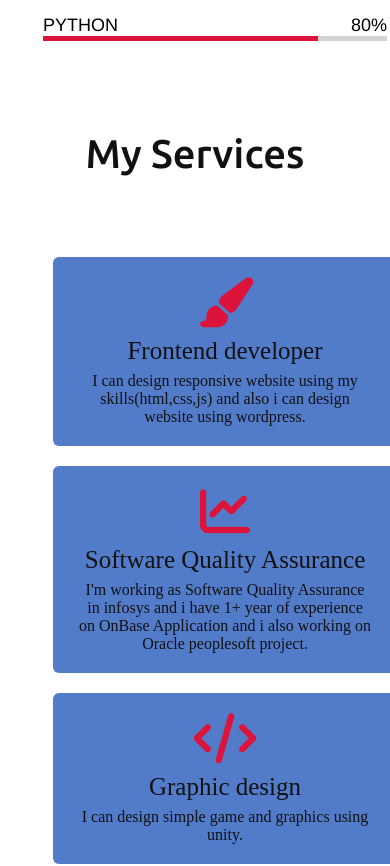
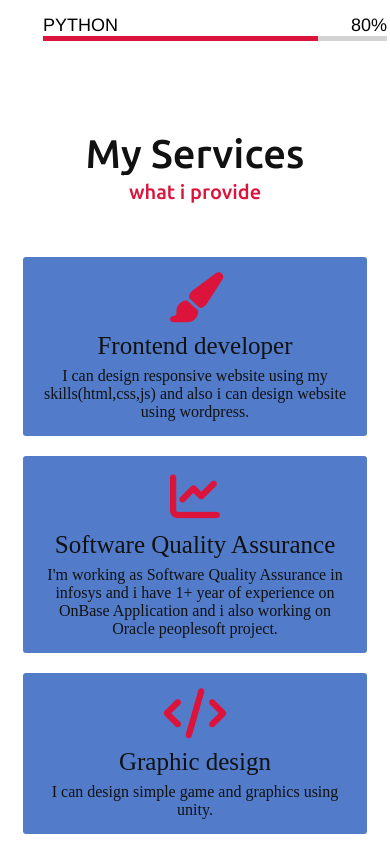
Before and after one commit to amanverma10/amanverma10.github.io, a plain HTML site: page index.html in a window 390 px wide. Shown: the part 1946-2812 px from the top of the page. Drawn offline with nearby package versions, Linux system fonts and the light colour scheme.

Commit message:
Add files via upload

```diff
--- a/style.css
+++ b/style.css
@@ -588,7 +588,19 @@ section{
         margin-bottom: 35px;
     }
     .services .title::after{
-        content: "";
+        content: "what i provide";
+    }
+    .services .serv-content .card{
+        width: calc(30% -15px);
+        background:rgb(82, 124, 202);
+        text-align: center;
+        border-radius: 3px;
+        padding: 15px 20px;
+        cursor: pointer;
+        margin-left: 0px;
+        margin-right: 20px;
+        margin-bottom: 30px;
+        transition: all 0.3s ease;
     }
     .services .serv-content .card{
         width: calc(50% - 10px);
```
